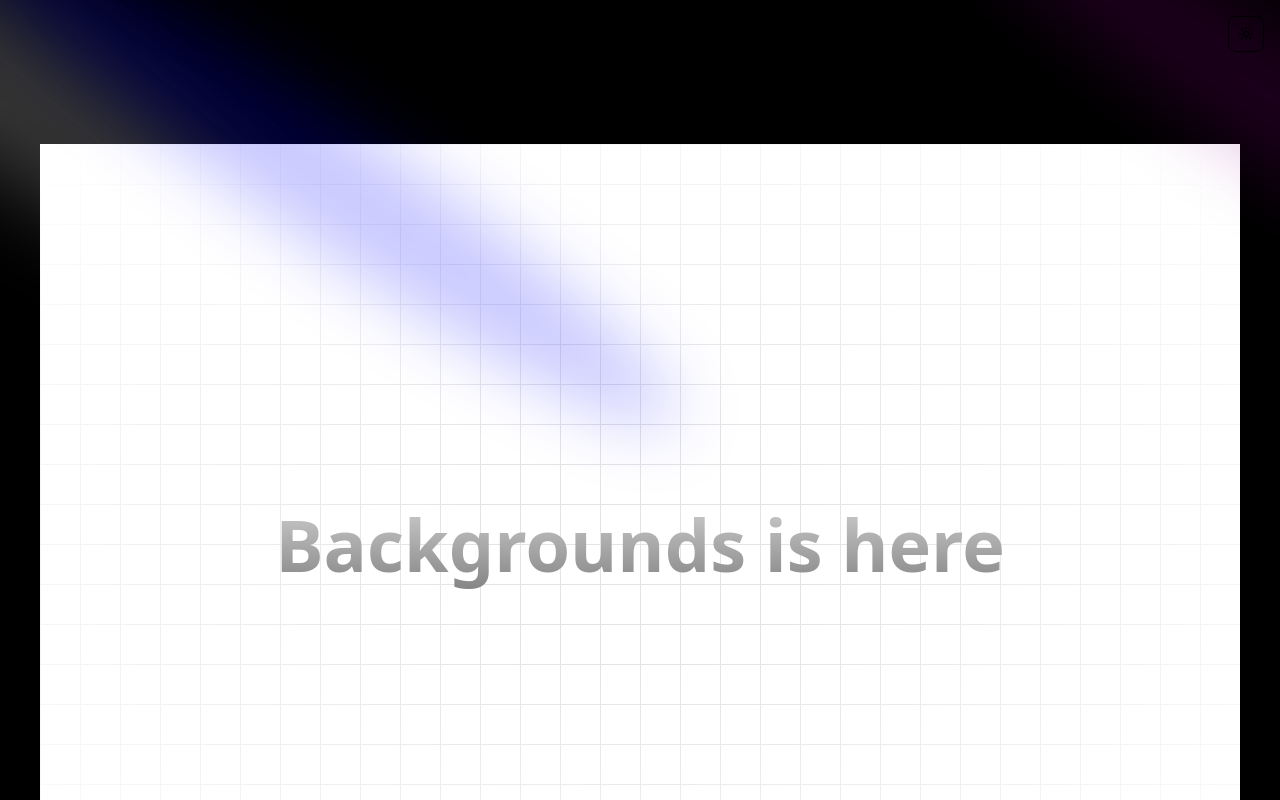
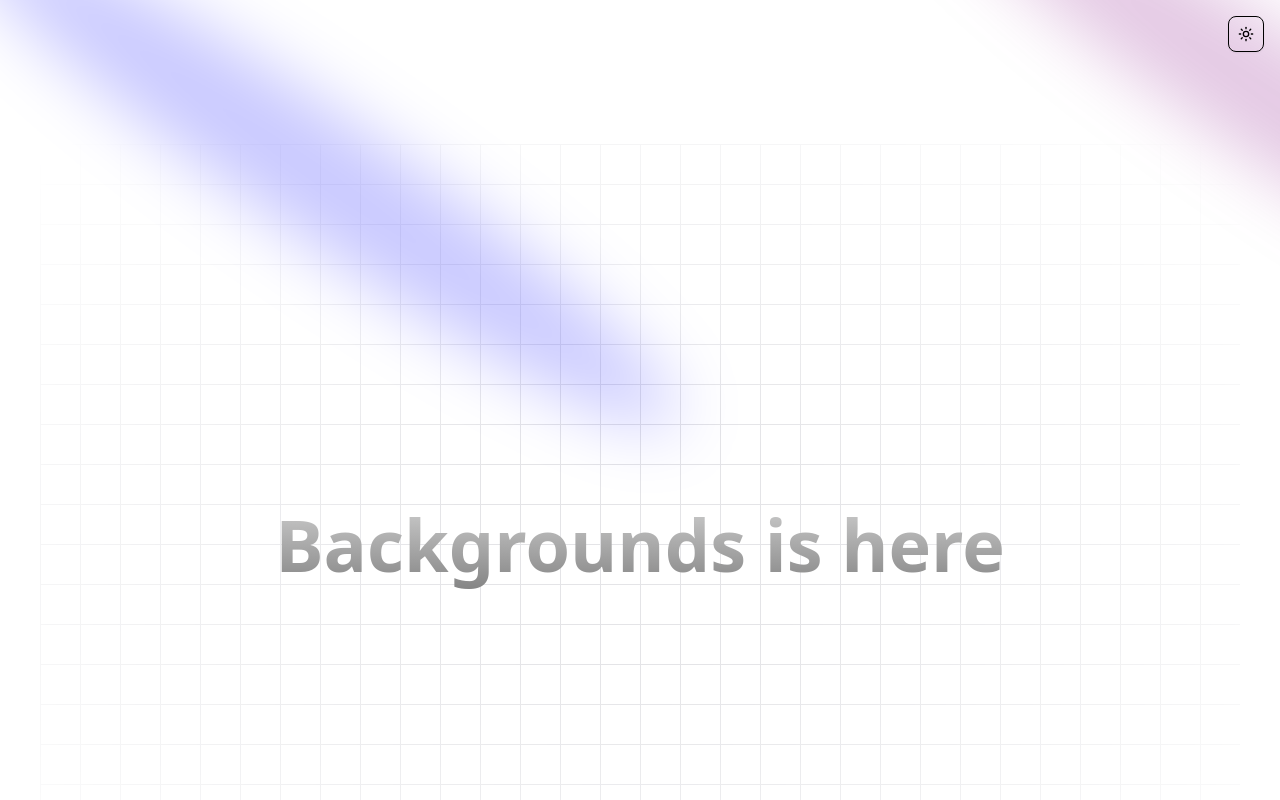
Before and after one commit to KanchanaKoralage1/Kanchana-portfolio, a Next.js app in the folder frontend/: page / in a window 1280 px wide. Shown: the top 800 px of the page. Built offline with nearby package versions, Linux system fonts and the light colour scheme.

Commit message:
Toggle theame updated

```diff
--- a/frontend/app/page.tsx
+++ b/frontend/app/page.tsx
@@ -4,7 +4,7 @@
 
 export default function Home() {
   return (
-     <main className="relative bg-black flex justify-center items-center flex-col overflow-hidden mx-auto sm:px-10 px-5 ">
+     <main className="relative flex justify-center items-center flex-col overflow-hidden mx-auto sm:px-10 px-5 bg-white dark:bg-black">
 
         <div className="absolute top-4 right-4 z-50">
         <ModeToggle />
--- a/frontend/components/Hero.tsx
+++ b/frontend/components/Hero.tsx
@@ -1,7 +1,6 @@
 import React from 'react'
 import { Spotlight } from './ui/Spotlight'
 import { cn } from '@/lib/utils'
-import { ModeToggle } from './mode-toggle'
 
 const Hero = () => {
   return (
@@ -10,7 +9,6 @@
         <Spotlight className='-top-40 -left-10 md:-left-32 md:-top-20 h-screen' fill='white'/>
         <Spotlight className='top-10 left-full h-[80vh] w-[50vw]' fill='purple'/>
         <Spotlight className='top-28 left-80  h-[80vh] w-[50vw]' fill='blue'/>
-
 
       </div>
 
```
